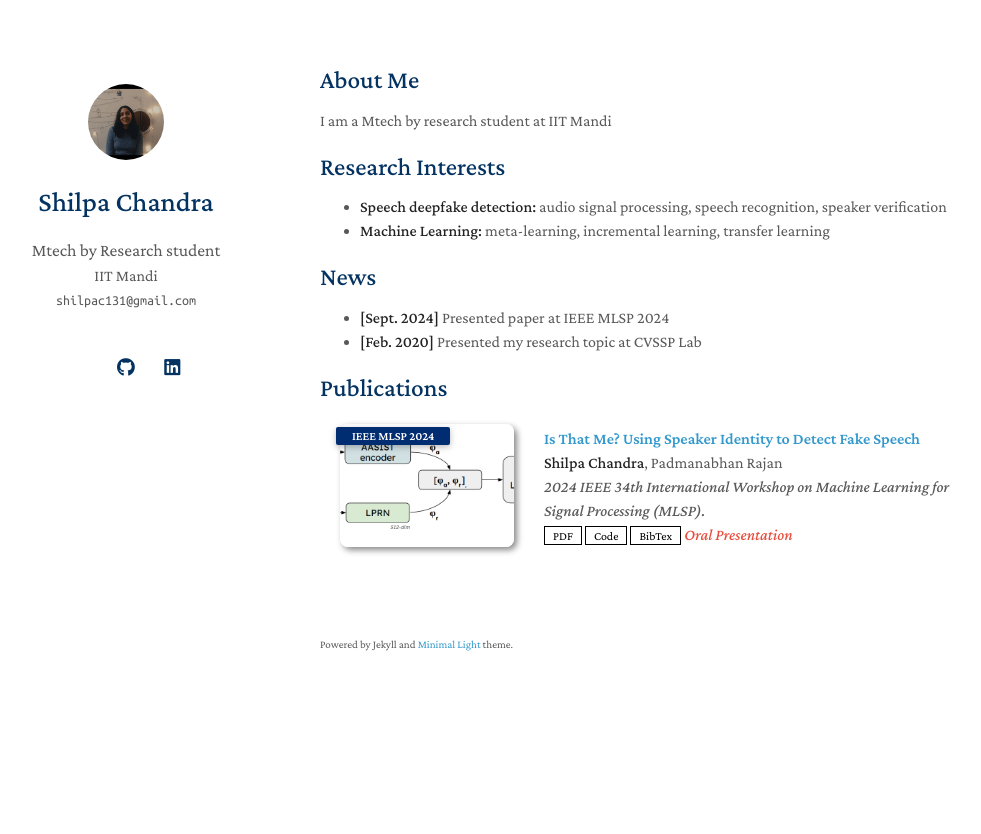
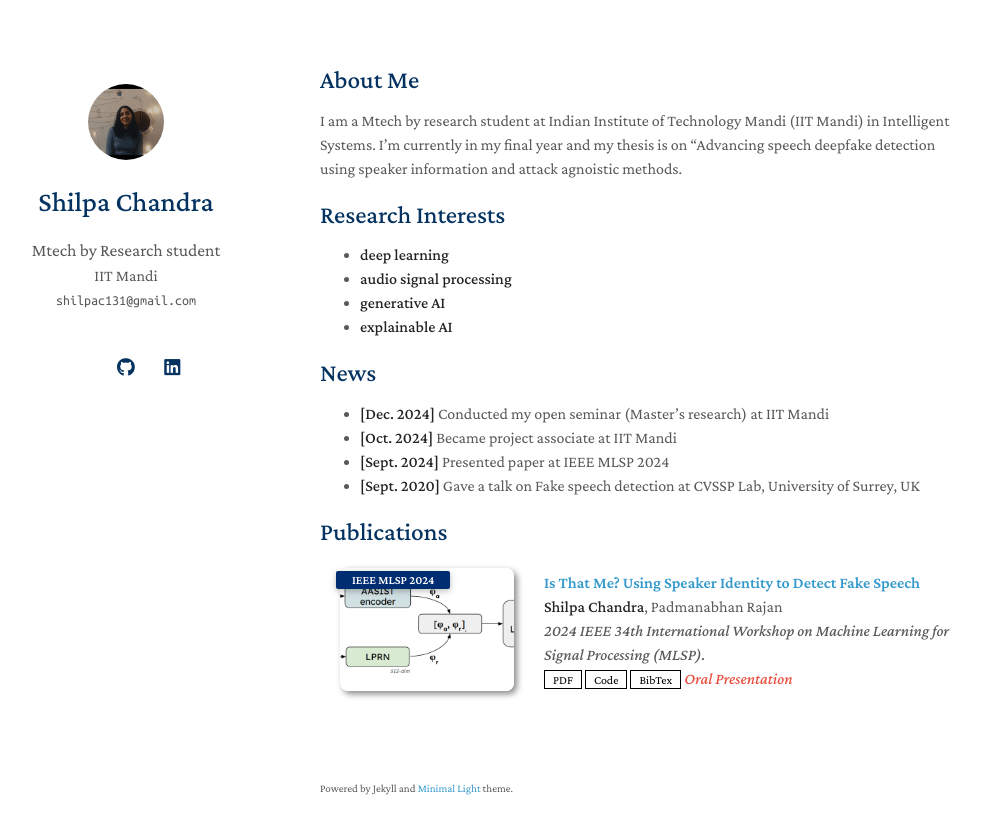
Before and after one commit to shilpac131/shilpac131.github.io, a Jekyll site: the page built from index.md, in a window 1280 px wide. Shown: the top 834 px of the page, without its empty margins (150-1131 px from the left). Built offline with Jekyll 4.4.1, drawn with Linux system fonts in a browser that asks for light colours; a style sheet for code colours, icons or effects is not loaded; our own code applies the rules of GitHub Pages for plain Markdown files.

Commit message:
making changes

```diff
--- a/index.md
+++ b/index.md
@@ -4,17 +4,24 @@ layout: homepage
 
 ## About Me
 
-I am a Mtech by research student at IIT Mandi
+I am a Mtech by research student at Indian Institute of Technology Mandi (IIT Mandi) in Intelligent Systems.
+I'm currently in my final year and my thesis is on "Advancing speech deepfake detection using speaker information and attack agnoistic methods.
 
 ## Research Interests
 
-- **Speech deepfake detection:** audio signal processing, speech recognition, speaker verification
-- **Machine Learning:** meta-learning, incremental learning, transfer learning
+- **deep learning**
+- **audio signal processing**
+- **generative AI**
+- **explainable AI**
+
+
 
 ## News
 
+- **[Dec. 2024]** Conducted my open seminar (Master's research) at IIT Mandi
+- **[Oct. 2024]** Became project associate at IIT Mandi
 - **[Sept. 2024]** Presented paper at IEEE MLSP 2024
-- **[Feb. 2020]** Presented my research topic at CVSSP Lab
+- **[Sept. 2020]** Gave a talk on Fake speech detection at CVSSP Lab, University of Surrey, UK
 
 {% include_relative _includes/publications.md %}
 
```
Also changed, not shown: README.md.
